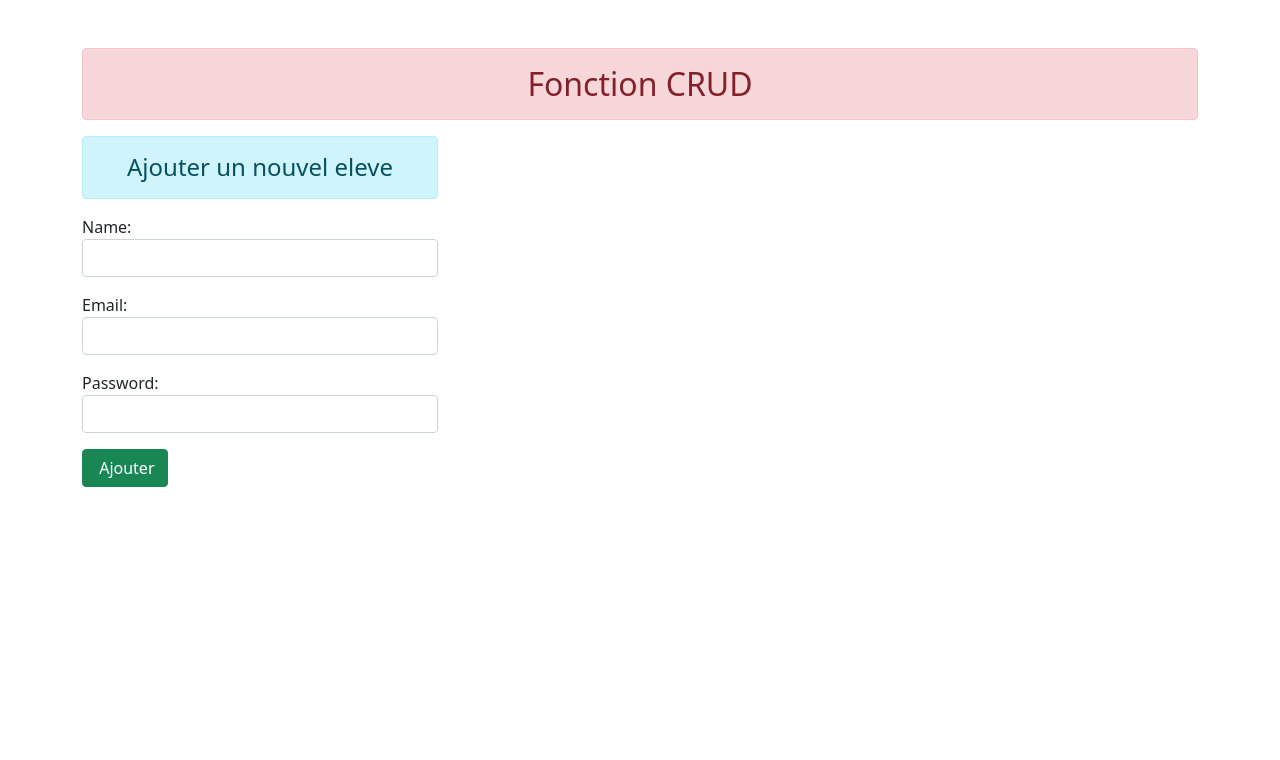
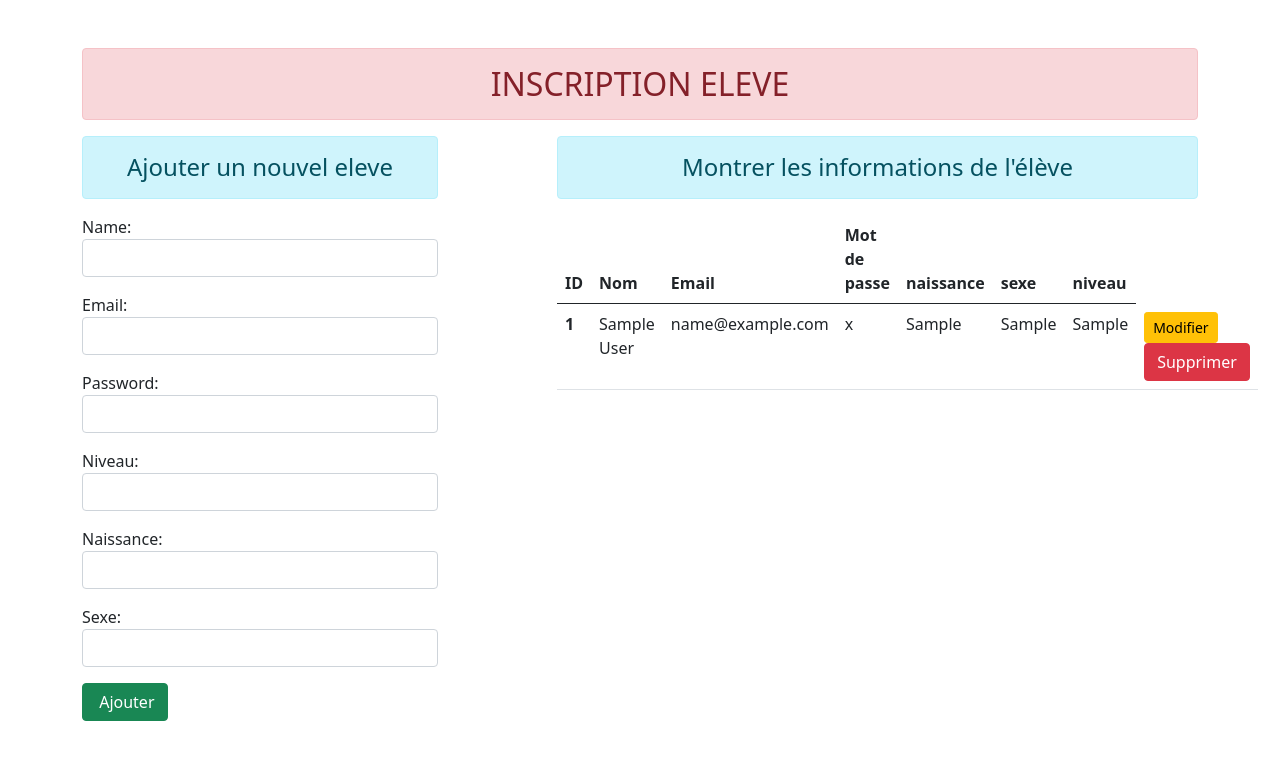
Before and after one commit to fadilaMounira/gestion_eleve, a Django app: page / in a window 1280 px wide. Shown: the top 760 px of the page. Run offline with Django 4.2, Linux system fonts and the light colour scheme; tables that the repository leaves empty hold one stand-in row (values such as "Sample post"); some libraries are stand-ins or nearby versions.

Commit message:
ajou des bouton de modification et suppression

```diff
--- a/Gestion_eleve/Gestion_eleve/urls.py
+++ b/Gestion_eleve/Gestion_eleve/urls.py
@@ -21,5 +21,8 @@ from eleve import views
 
 urlpatterns = [
     path('admin/', admin.site.urls),
-    path('',views.add_show, name = "addandshow")
+    path('',views.add_show, name = "addandshow"),
+    path('delete/<int:id>/',views.delete_data, name = "deletedata"),
+    path('<int:id>/',views.update_data, name = "updatedata"),
+
 ]
--- a/Gestion_eleve/eleve/forms.py
+++ b/Gestion_eleve/eleve/forms.py
@@ -5,9 +5,12 @@ from .models import User
 class enregistrementEleve(forms.ModelForm):
     class Meta:
         model = User
-        fields = ['name','email','password']
+        fields = ['name','email','password','niveau','naissance','sexe']
         widgets = {
             'name': forms.TextInput(attrs={'class':'form-control'}),
+            'naissance': forms.TextInput(attrs={'class':'form-control'}),
+            'sexe' : forms.TextInput(attrs={'class':'form-control'}),
+            'niveau': forms.TextInput(attrs={'class':'form-control'}),
             'email': forms.EmailInput(attrs={'class':'form-control'}),
-            'password': forms.PasswordInput(attrs={'class':'form-control'}),
+            'password': forms.PasswordInput(render_value=True, attrs={'class':'form-control'}),
         }
--- a/Gestion_eleve/eleve/models.py
+++ b/Gestion_eleve/eleve/models.py
@@ -5,4 +5,7 @@ from django.db import models
 class User(models.Model):
     name = models.CharField(max_length=70)
     email = models.CharField(max_length=100)
+    naissance = models.CharField(max_length=15)
+    sexe = models.CharField(max_length=10)
+    niveau = models.CharField(max_length=20)
     password = models.CharField(max_length=100)
--- a/Gestion_eleve/eleve/templates/eleve/addandshow.html
+++ b/Gestion_eleve/eleve/templates/eleve/addandshow.html
@@ -9,5 +9,45 @@
             <input type="submit" class="btn btn-success" value=" Ajouter">
         </form>
     </div>
+    <div class="col-sm-7  offset-1">
+        <h4 class="text-center alert alert-info">Montrer les informations de l'élève</h4>
+        {% if stu %}
+        <table class="table table-hover">
+            <thead>
+              <tr>
+                <th scope="col">ID</th>
+                <th scope="col">Nom</th>
+                <th scope="col">Email</th>
+                <th scope="col">Mot de passe</th>
+                <th scope="col">naissance</th>
+                <th scope="col">sexe</th>
+                <th scope="col">niveau</th>
+              </tr>
+            </thead>
+            <tbody>
+                {% for st in stu %}
+              <tr>
+                <th scope="row">{{st.id}}</th>
+                <td>{{st.name}}</td>
+                <td>{{st.email}}</td>
+                <td>{{st.password}}</td>
+                <td>{{st.naissance}}</td>
+                <td>{{st.sexe}}</td>
+                <td>{{st.niveau}}</td>
+                <td>
+                    <a href="{%url 'updatedata' st.id %}" class="btn btn-warning btn-sm">Modifier</a>
+                    <form action="{% url 'deletedata' st.id  %}" method="post" class="d-inline">
+                        {% csrf_token %}
+                        <input type="submit" class="btn btn-danger"value="Supprimer">
+                    </form>
+                </td>
+              </tr>
+                {% endfor %}
+            </tbody>
+          </table>
+        {% else %}
+         <h4 class = "text-center alert alert-warning">Pas d'enregistrement</h4>
+        {% endif%}
+    </div>
 </div>
 {% endblock content %}
--- a/Gestion_eleve/eleve/templates/eleve/base.html
+++ b/Gestion_eleve/eleve/templates/eleve/base.html
@@ -10,7 +10,7 @@
 </head>
 <body>
     <div class="container mt-5">
-        <h2 class="text-center alert alert-danger"> Fonction CRUD </h2>
+        <h2 class="text-center alert alert-danger">INSCRIPTION ELEVE </h2>
         {% block content %} {% endblock content %}
     </div>
 
--- a/Gestion_eleve/eleve/views.py
+++ b/Gestion_eleve/eleve/views.py
@@ -1,8 +1,9 @@
-from django.shortcuts import render
+from django.shortcuts import render,HttpResponseRedirect
 from .forms import enregistrementEleve
 from .models import User
 
 # Create your views here.
+# cette fonction permet d'ajouter et d'afficher les informations
 def add_show(request):
     if request.method == 'POST':
         fm = enregistrementEleve(request.POST)
@@ -10,9 +11,32 @@ def add_show(request):
             nm = fm.cleaned_data['name']
             em = fm.cleaned_data['email']
             pw = fm.cleaned_data['password']
-            reg = User(name = nm,email = em , password = pw)
+            dn = fm.cleaned_data['naissance']
+            sx = fm.cleaned_data['sexe']
+            nv = fm.cleaned_data['niveau']
+            reg = User(name = nm,email = em , password = pw,naissance = dn,sexe = sx, niveau = nv)
             reg.save()
             fm = enregistrementEleve()
     else:
         fm = enregistrementEleve()
-    return render(request, 'eleve/addandshow.html',{'form':fm})
+    eleve = User.objects.all()
+    return render(request, 'eleve/addandshow.html',{'form':fm, 'stu':eleve})
+
+# cette fonction permet de modifier les informations
+def update_data(request, id):
+    if request.method == 'POST':
+        pi = User.objects.get(pk=id)
+        fm = enregistrementEleve(request.POST, instance=pi)
+        if fm.is_valid():
+            fm.save()
+    else:
+        pi= User.objects.get(pk=id)
+        fm = enregistrementEleve(instance=pi)
+    return render(request, 'eleve/updateeleve.html',{'form':fm})
+
+#cette  fonction permet de supprimer des données
+def delete_data(request, id):
+    if request.method == 'POST':
+        pi = User.objects.get(pk=id)
+        pi.delete()
+        return HttpResponseRedirect('/')
```
Also changed, not shown: Gestion_eleve/eleve/templates/eleve/updateeleve.html (+14 -0 lines), Gestion_eleve/db.sqlite3, Gestion_eleve/eleve/migrations/0002_user_naissance_user_niveau_user_sexe.py (added).
